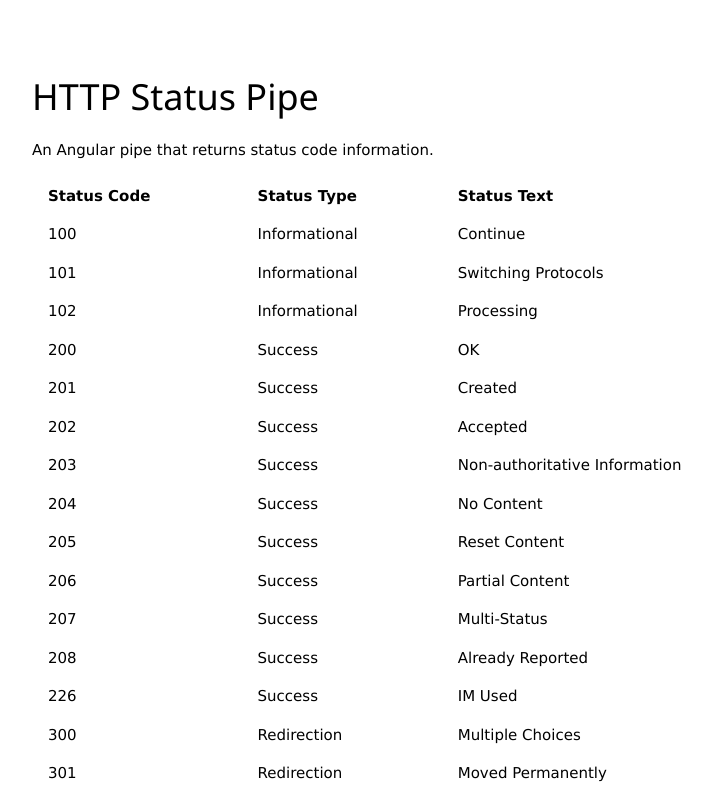
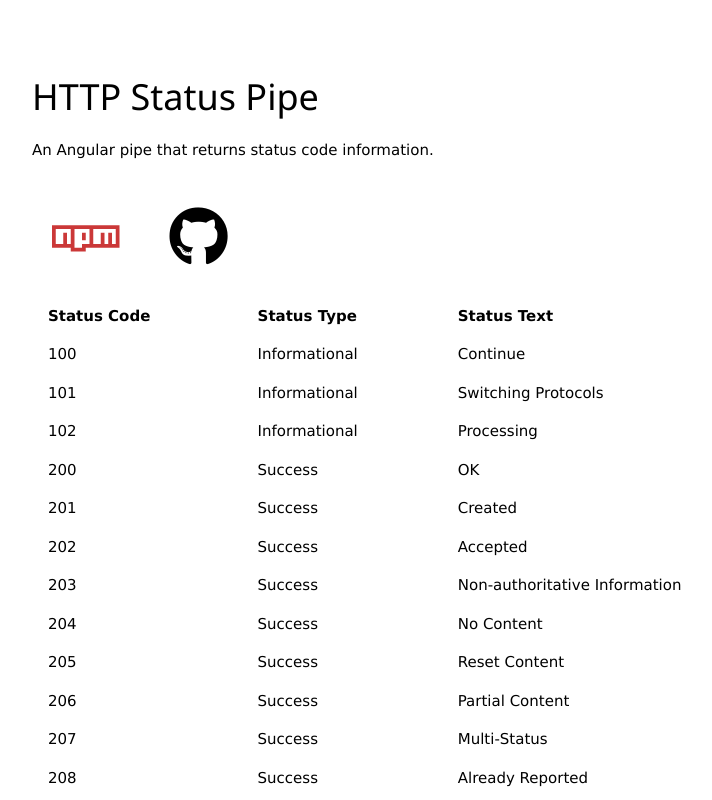
Before and after one commit to johnfedoruk/http-status-pipe, an Angular app: page / in a window 1280 px wide. Shown: the top 800 px of the page, without its empty margins (144-856 px from the left). Built offline with nearby package versions, Linux system fonts and the light colour scheme.

Commit message:
Added links to npm and github

```diff
--- a/src/app/app.component.css
+++ b/src/app/app.component.css
@@ -18,3 +18,18 @@
     background: darkslategray;
     color: white;
 }
+.fa-npm, .fa-github {
+    font-size: 60px;
+    margin: 20px;
+    transition: 250ms ease opacity;
+}
+.fa-npm:hover, .fa-github:hover {
+    opacity: 0.5;
+    cursor: pointer;
+}
+.fa-npm {
+    color: #cb3838;
+}
+.fa-github {
+    padding: 10px;
+}
--- a/src/app/app.component.html
+++ b/src/app/app.component.html
@@ -1,6 +1,8 @@
 <div class="w3-container">
     <h1>HTTP Status Pipe</h1>
     <p>An Angular pipe that returns status code information.</p>
+    <i class="fab fa-npm" (click)="onOpenNpm()"></i>
+    <i class="fab fa-github" (click)="onOpenGitHub()"></i>
     <table class="w3-table">
         <tr>
             <th>Status Code</th>
--- a/src/app/app.component.ts
+++ b/src/app/app.component.ts
@@ -73,8 +73,20 @@
     ];
 
     public onSelectStatusCode(status: number): void {
+        this.onOpenLink(`https://httpstatuses.com/${status}`);
+    }
+
+    public onOpenGitHub(): void {
+        this.onOpenLink(`https://github.com/johnfedoruk/http-status-pipe`);
+    }
+
+    public onOpenNpm(): void {
+        this.onOpenLink(`https://www.npmjs.com/package/http-status-pipe`);
+    }
+
+    protected onOpenLink(link: string): void {
         window.open(
-            `https://httpstatuses.com/${status}`,
+            link,
             '_blank'
         );
     }
```
